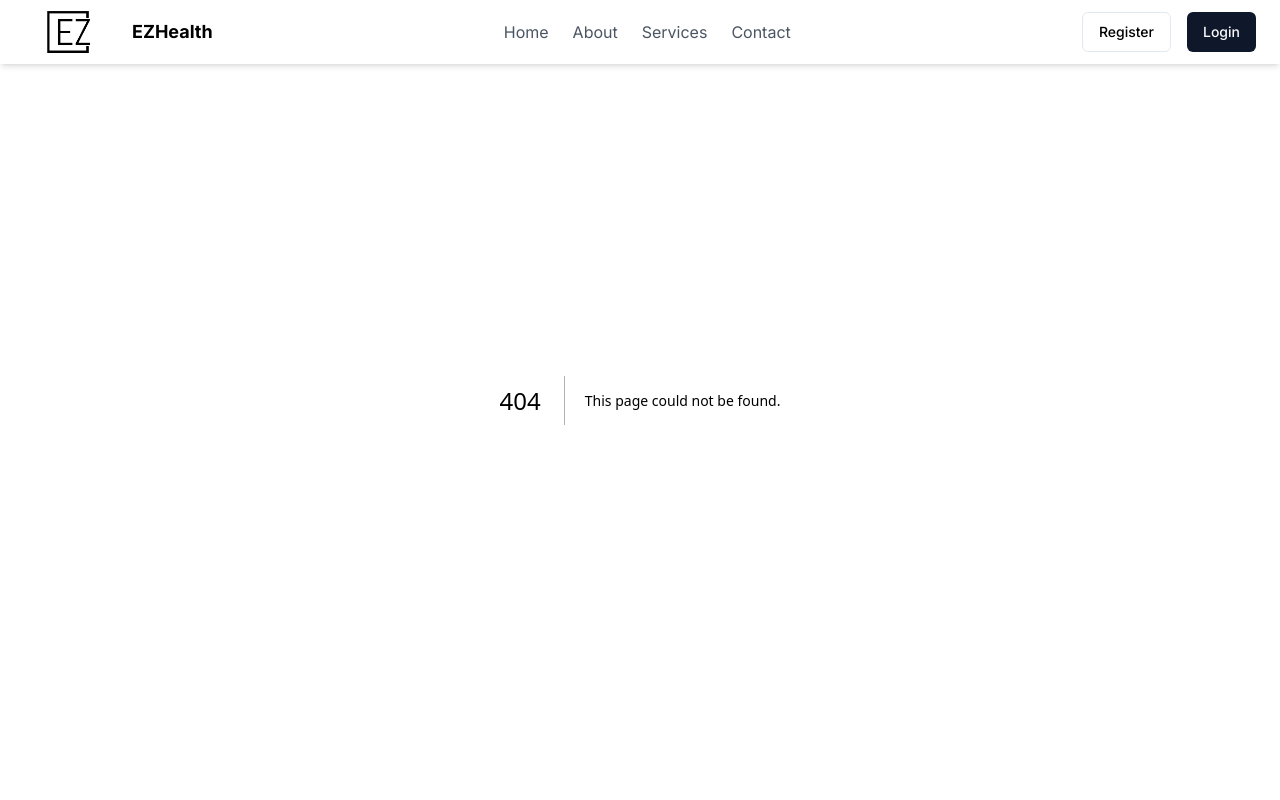
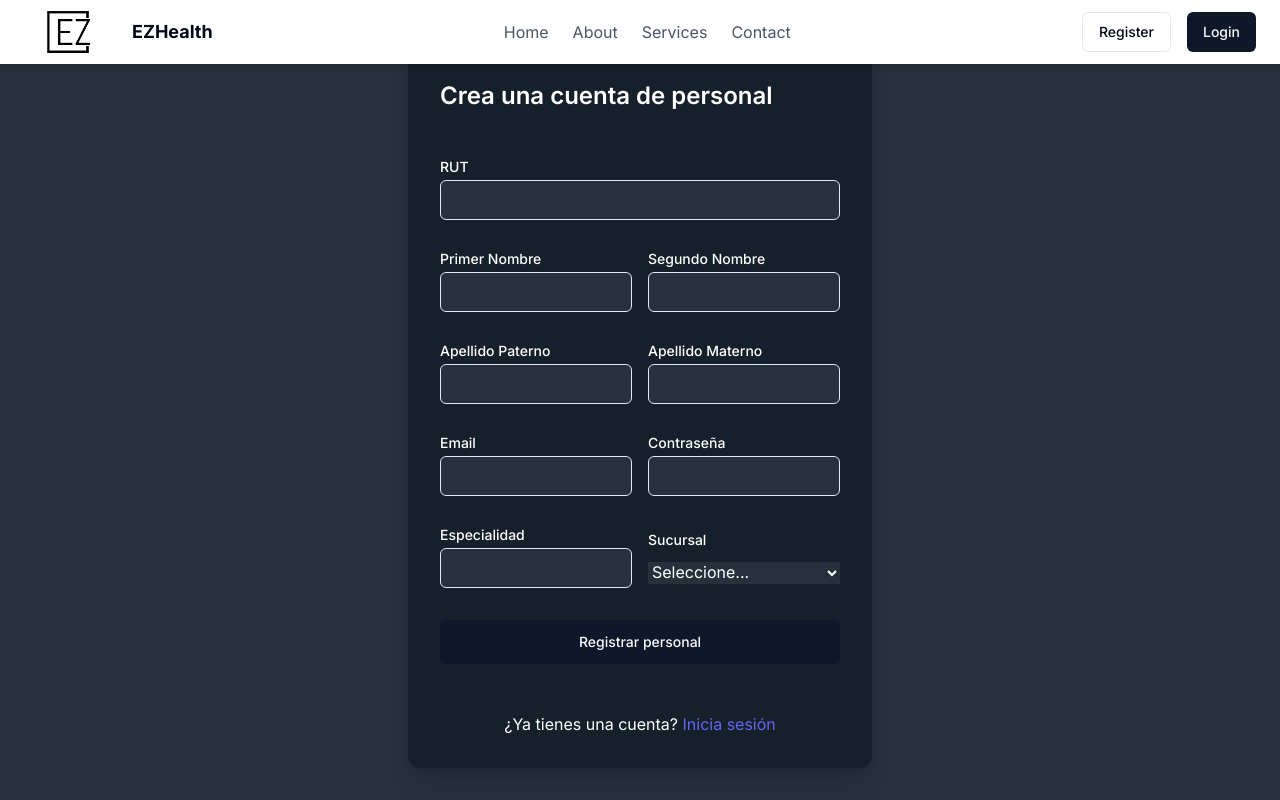
Before and after one commit to EzHealth-Centro-de-salud/frontend, a Next.js app: page /auth/personnelRegister in a window 1280 px wide. Before the commit this address had no page. Built offline with nearby package versions, Linux system fonts and the light colour scheme.

Commit message:
refactor: update personnel login page and form components

```diff
--- a/app/auth/personnelLogin/page.tsx
+++ b/app/auth/personnelLogin/page.tsx
@@ -1,4 +1,4 @@
-import PersonnelLoginForm from "@/components/auth/PersonnelLoginForm";
+import PersonnelLoginForm from "@/components/auth/personnel/PersonnelLoginForm";
 import Image from "next/image";
 
 export default function PersonnelLoginPage() {
--- /dev/null
+++ b/app/auth/personnelRegister/page.tsx
@@ -0,0 +1,15 @@
+import PersonnelRegisterFormComponent from "@/components/auth/personnel/PersonnelRegisterForm"
+
+export default function PersonnelRegisterPage() {
+    return (
+        <div className="h-screen w-screen flex justify-center items-center bg-[#26313c]">
+            <div className="shadow-xl px-8 pb-8 pt-12 bg-[#16202a] rounded-xl space-y-12">
+                <h1 className="font-semibold text-2xl text-white ">Crea una cuenta de personal</h1>
+                <PersonnelRegisterFormComponent />
+                <div className="text-center">
+                    <p className="text-white">¿Ya tienes una cuenta? <a className="text-indigo-500 hover:underline" href="/auth/personnelLogin">Inicia sesión</a></p>
+                </div>
+            </div>
+        </div>
+    )
+}
--- /dev/null
+++ b/components/apollo/ApolloClient.ts
@@ -0,0 +1,13 @@
+import { ApolloClient, InMemoryCache } from "@apollo/client";
+import { createHttpLink } from "@apollo/client";
+
+const httpLink = createHttpLink({
+  uri: "http://localhost:4000/graphql",
+});
+
+const client = new ApolloClient({
+  link: httpLink,
+  cache: new InMemoryCache(),
+});
+
+export default client;
--- a/components/apollo/mutations.ts
+++ b/components/apollo/mutations.ts
@@ -18,6 +18,16 @@ export const LOGIN_PATIENT_MUTATION = gql`
       first_name
       surname
       email
+    }
+  }
+`;
+
+
+export const REGISTER_PERSONNEL_MUTATION = gql`
+  mutation CreatePersonnel($CreatePersonnelInput: CreatePersonnelInput!) {
+    createPersonnel(personnelInput: $CreatePersonnelInput) {
+      success
+      message
     }
   }
 `;
--- a/components/auth/PersonnelLoginForm.tsx
+++ b/components/auth/personnel/PersonnelLoginForm.tsx
@@ -11,12 +11,8 @@ import { Input } from "@/components/ui/input";
 import { Label } from "@/components/ui/label";
 import Link from "next/link";
 import { useState } from "react";
-import { httpLink } from "@/components/apollo/ApolloConfig";
-import { LOGIN_PERSONNEL_MUTATION } from "../apollo/mutations";
-const client = new ApolloClient({
-  link: httpLink,
-  cache: new InMemoryCache(),
-});
+import { LOGIN_PERSONNEL_MUTATION } from "../../apollo/mutations";
+import client from "../../apollo/ApolloClient";
 
 export default function PersonnelLoginForm() {
   const [rut, setRut] = useState("");
@@ -42,7 +38,6 @@ export default function PersonnelLoginForm() {
       if (data?.loginPatient) {
         console.log(data.loginPatient);
         window.alert("Login exitoso");
-        //redirect('/patient/dashboard')
         window.location.href = "/personnel/dashboard";
       } else {
         console.log(errors);
@@ -107,7 +102,7 @@ export default function PersonnelLoginForm() {
             ¿No tienes una cuenta?{" "}
             <Link
               className="text-indigo-500 hover:underline"
-              href="/auth/register"
+              href="/auth/personnelRegister"
             >
               Créala
             </Link>{" "}
--- /dev/null
+++ b/components/auth/personnel/PersonnelRegisterForm.tsx
@@ -0,0 +1,212 @@
+"use client";
+import {
+  ApolloClient,
+  InMemoryCache,
+  useMutation,
+  ApolloProvider,
+} from "@apollo/client";
+import { useEffect, useState } from "react";
+import { Button } from "@/components/ui/button";
+import { Input } from "@/components/ui/input";
+import { Label } from "@/components/ui/label";
+import { REGISTER_PERSONNEL_MUTATION } from "../../apollo/mutations";
+import client from "../../apollo/ApolloClient";
+
+function PersonnelRegisterForm() {
+  const [rut, setRut] = useState("");
+  const [password, setPassword] = useState("");
+  const [first_name, setFirst_name] = useState("");
+  const [middle_name, setMiddle_name] = useState("");
+  const [surname, setSurname] = useState("");
+  const [second_surname, setSecond_surname] = useState("");
+  const [email, setEmail] = useState("");
+  const [role, setRole] = useState("");
+  const [specialty, setSpecialty] = useState("");
+  const [branchId, setBranchId] = useState("");
+  const [registerPersonnel] = useMutation(REGISTER_PERSONNEL_MUTATION, {
+    client,
+  });
+  const onSubmit = async (e: React.FormEvent) => {
+    e.preventDefault(); //evita que se refresque la pagina al enviar el formulario
+
+    const { data, errors } = await registerPersonnel({
+      variables: {
+        CreatePersonnelInput: {
+          rut,
+          password,
+          first_name,
+          middle_name,
+          surname,
+          second_surname,
+          email,
+          role,
+          specialty,
+          branchId,
+        },
+      },
+    });
+    console.log(data);
+    if (data?.createPatient.success) {
+      window.alert("Usuario creado");
+      history.back();
+    } else {
+      window.alert("Error al crear usuario");
+    }
+  };
+
+  return (
+    <div className="space-y-8 w-[400px] ">
+      <form onSubmit={onSubmit} className="space-y-8 ">
+        <div className="grid w-full items-center gap-1.5">
+          <Label className="text-white" htmlFor="rut">
+            RUT
+          </Label>
+          <Input
+            className="bg-[#26313c] text-white"
+            required
+            value={rut}
+            onChange={(e) => setRut(e.target.value)}
+            id="rut"
+            type="text"
+            maxLength={12}
+          />
+        </div>
+        <div className="grid grid-cols-2 gap-4">
+          <div className="grid w-full items-center gap-1.5">
+            <Label className="text-white" htmlFor="first_name">
+              Primer Nombre
+            </Label>
+            <Input
+              className="bg-[#26313c] text-white"
+              required
+              value={first_name}
+              onChange={(e) => setFirst_name(e.target.value)}
+              id="first_name"
+              type="text"
+              maxLength={50}
+            />
+          </div>
+          <div className="grid w-full items-center gap-1.5">
+            <Label className="text-white" htmlFor="middle_name">
+              Segundo Nombre
+            </Label>
+            <Input
+              className="bg-[#26313c] text-white"
+              value={middle_name}
+              onChange={(e) => setMiddle_name(e.target.value)}
+              id="middle_name"
+              type="text"
+              maxLength={50}
+            />
+          </div>
+        </div>
+        <div className="grid grid-cols-2 gap-4">
+          <div className="grid w-full items-center gap-1.5">
+            <Label className="text-white" htmlFor="surname">
+              Apellido Paterno
+            </Label>
+            <Input
+              className="bg-[#26313c] text-white"
+              required
+              value={surname}
+              onChange={(e) => setSurname(e.target.value)}
+              id="surname"
+              type="text"
+              maxLength={50}
+            />
+          </div>
+          <div className="grid w-full items-center gap-1.5">
+            <Label className="text-white" htmlFor="second_surname">
+              Apellido Materno
+            </Label>
+            <Input
+              className="bg-[#26313c] text-white"
+              required
+              value={second_surname}
+              onChange={(e) => setSecond_surname(e.target.value)}
+              id="second_surname"
+              type="text"
+              maxLength={50}
+            />
+          </div>
+        </div>
+        <div className="grid grid-cols-2 gap-4">
+          <div className="grid w-full items-center gap-1.5">
+            <Label className="text-white" htmlFor="email">
+              Email
+            </Label>
+            <Input
+              className="bg-[#26313c] text-white"
+              required
+              value={email}
+              onChange={(e) => setEmail(e.target.value)}
+              id="email"
+              type="email"
+              maxLength={254}
+            />
+          </div>
+          <div className="grid w-full items-center gap-1.5">
+            <Label className="text-white" htmlFor="password">
+              Contraseña
+            </Label>
+            <Input
+              className="bg-[#26313c] text-white"
+              required
+              value={password}
+              onChange={(e) => setPassword(e.target.value)}
+              id="password"
+              type="password"
+              maxLength={128}
+            />
+          </div>
+        </div>
+        <div className="grid grid-cols-2 gap-4">
+          <div className="grid w-full items-center gap-1.5">
+            <Label className="text-white" htmlFor="email">
+              Especialidad
+            </Label>
+            <Input
+              className="bg-[#26313c] text-white"
+              required
+              value={email}
+              onChange={(e) => setEmail(e.target.value)}
+              id="email"
+              type="email"
+              maxLength={254}
+            />
+          </div>
+          <div className="grid w-full items-center gap-1.5">
+            <Label className="text-white" htmlFor="sex">
+              Sucursal
+            </Label>
+            <select
+              className="bg-[#26313c] text-white"
+              required
+              value={branchId}
+              onChange={(e) => setBranchId(e.target.value)}
+              id="sex"
+            >
+              <option value="">Seleccione...</option>
+              <option value={parseInt("0", 10)}>Coquimbo 1</option>
+              <option value={parseInt("1", 10)}>Coquimbo 2</option>
+              <option value={parseInt("2", 10)}>La Serena 1</option>
+            </select>
+          </div>
+        </div>
+
+        <div className="w-full">
+          <Button type="submit" className="w-full" size="lg">
+            Registrar personal
+          </Button>
+        </div>
+      </form>
+    </div>
+  );
+}
+const PersonnelRegisterFormComponent = () => (
+  <ApolloProvider client={client}>
+    <PersonnelRegisterForm />
+  </ApolloProvider>
+);
+PersonnelRegisterFormComponent.displayName = "PersonnelRegisterFormComponent";
+export default PersonnelRegisterFormComponent;
```
